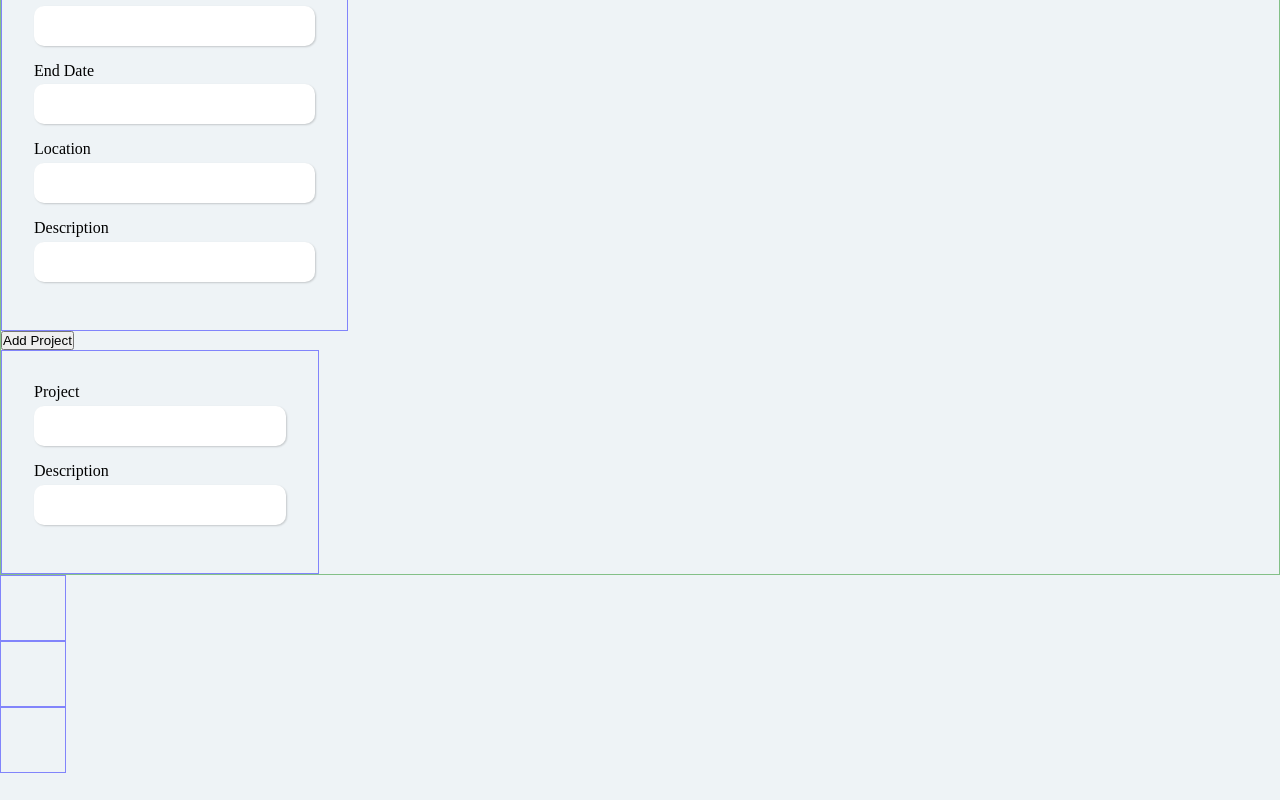
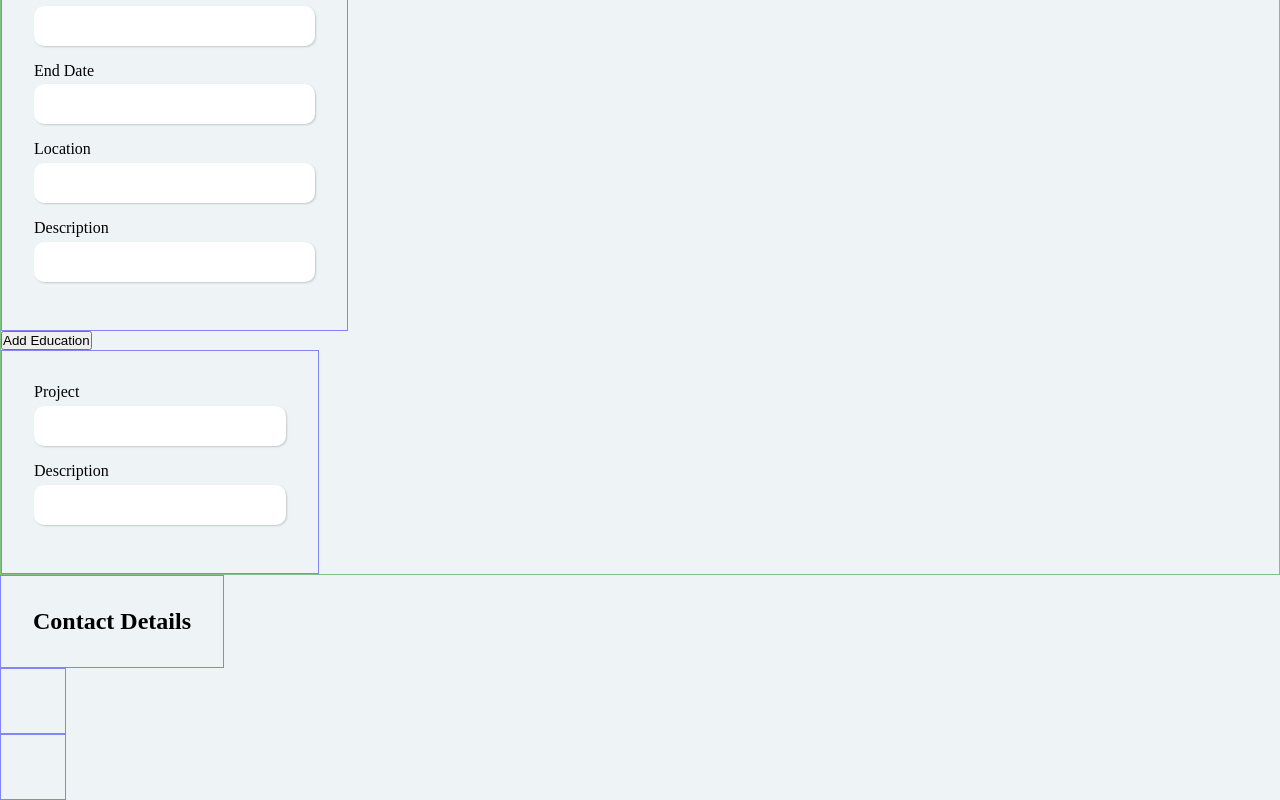
Before and after one commit to john0ground/CV-App, a React (Vite) app: page / in a window 1280 px wide. Shown: the part 1116-1916 px from the top of the page. Before the commit the page ends 1889 px from the top, so only its background shows below. Built offline with nearby package versions, Linux system fonts and the light colour scheme.

Commit message:
implement cv data addition

```diff
--- a/src/App.tsx
+++ b/src/App.tsx
@@ -1,32 +1,57 @@
 import { CvHeader, HeaderInputs } from './components/Header';
 import { CvContact, ContactInputs } from './components/Contact';
-import { CvEducation, EducationInputs } from './components/Education';
-import { WorkInputs, CvWork } from './components/Work';
+import { CvEducation, EducationInputs, Details as EducationDetails } from './components/Education';
+import { WorkInputs, CvWork, Details as WorkDetails } from './components/Work';
 import { ProjectInputs, CvProject, Details as ProjectDetails } from './components/Projects';
 
 import { useState } from 'react';
 import { v4 as uuid } from 'uuid';
 import './style/style.scss';
 
-export default function App() {
-    const [headerDetails, setHeaderDetails] = useState({fullName: '', niche: ''});
-    const [contactDetails, setContactDetails] = useState({email:'', contactNumber:'', address:''});
+const headerData = {
+    fullName:'',
+    niche:'',
+    key: uuid()
+}
 
-    const [projectDetails, setProjectDetails] = useState<ProjectDetails[]>([{ project:'', description:'', key: uuid() }]);
-    const [workDetails, setWorkDetails] = useState({
+const contactData = {
+    email:'',
+    contactNumber:'',
+    address:'',
+    key: uuid()
+}
+
+const projectData = {
+    project:'',
+    description:'',
+    key: uuid()
+}
+
+const workData = {
     companyName: '',
     positionTitle:'',
     startDate:'',
     endDate:'',
     location: '',
-        description: ''
-    });
-    const [educationDetails, setEducationDetails] = useState({
+    description: '',
+    key: uuid()
+}
+
+const educationData = {
     school: '',
     field: '',
     startYear: '',
-        endYear: ''
-    });
+    endYear: '',
+    key: uuid()
+}
+
+export default function App() {
+    const [headerDetails, setHeaderDetails] = useState({...headerData});
+    const [contactDetails, setContactDetails] = useState({...contactData});
+
+    const [projectDetails, setProjectDetails] = useState<ProjectDetails[]>([{ ...projectData }]);
+    const [workDetails, setWorkDetails] = useState<WorkDetails[]>([{ ...workData }]);
+    const [educationDetails, setEducationDetails] = useState<EducationDetails[]>([{ ...educationData }]);
 
     // function loadSampleDetails() {
     //     const newHeaderDetails = { ...headerDetails, fullName: 'Nathan Drake', niche: 'Frontend Dev' };
@@ -49,20 +74,30 @@ export default function App() {
         setContactDetails(prevDetails => ({ ...prevDetails, [key]:value }));
     }
 
-    function handleWorkDetails(value:string, key:string) {
-        setWorkDetails(prevDetails => ({ ...prevDetails, [key]:value }));
+    function handleWorkDetails(value:string, property: keyof WorkDetails, key:string) {
+        const prevDetails = [...workDetails]
+        const workIndex = prevDetails.findIndex((work) => work.key === key);
+        prevDetails[workIndex][property] = value;
+        setWorkDetails(prevDetails);
     }
 
     function handleProjectDetails(value:string, property: keyof ProjectDetails, key:string) {
         const prevDetails = [...projectDetails]
         const projectIndex = prevDetails.findIndex((proj) => proj.key === key);
         prevDetails[projectIndex][property] = value;
-
         setProjectDetails(prevDetails);
     }
 
-    function handleEducationDetails(value:string, key:string) {
-        setEducationDetails(prevDetails => ({ ...prevDetails, [key]:value }));
+    function handleEducationDetails(value:string, property: keyof EducationDetails, key:string) {
+        const prevDetails = [...educationDetails]
+        const educationIndex = prevDetails.findIndex((education) => education.key === key);
+        prevDetails[educationIndex][property] = value;
+        setEducationDetails(prevDetails);
+    }
+
+    function addEducation() {
+        const newEducationDetails = [...educationDetails, {...educationData, key:uuid()}];
+        setEducationDetails(newEducationDetails);
     }
 
     return (
@@ -70,9 +105,15 @@ export default function App() {
             <div className='editor'>
                 <HeaderInputs details={headerDetails} handleChange={handleHeaderDetails} />
                 <ContactInputs details={contactDetails} handleChange={handleContactDetails} />
-                <EducationInputs details={educationDetails} handleChange={handleEducationDetails} />
-                <WorkInputs details={workDetails} handleChange={handleWorkDetails} />
-                <button>Add Project</button>
+
+                {educationDetails.map((education) => (
+                    <EducationInputs key={education.key} details={education} handleChange={handleEducationDetails} />
+                ))}
+
+                {workDetails.map((work) => (
+                    <WorkInputs key={work.key} details={work} handleChange={handleWorkDetails} />
+                ))}
+                <button onClick={addEducation}>Add Education</button>
 
                 {projectDetails.map((project) => (
                     <ProjectInputs key={project.key} details={project} handleChange={handleProjectDetails} />
@@ -84,11 +125,15 @@ export default function App() {
 
                 <div className="cv-aside">
                     <CvContact details={contactDetails} />
-                    <CvEducation details={educationDetails} />
+                    {educationDetails.map((education) => (
+                        <CvEducation key={education.key} details={education} />
+                    ))}
                 </div>
 
                 <div className="cv-main">
-                    <CvWork details={workDetails} />
+                    {workDetails.map((work) => (
+                        <CvWork key={work.key} details={work} />
+                    ))}
                     {projectDetails.map((project) => (
                         <CvProject key={project.key} details={project} />
                     ))}
@@ -107,5 +152,5 @@ export default function App() {
     );
 }
 
-//  project details mapping
-//  place key on every component from map
+// id for single data components
+// structure for load sample vs current edit
--- a/src/components/Contact.tsx
+++ b/src/components/Contact.tsx
@@ -1,6 +1,6 @@
 import { TextInput } from "./Inputs";
 type ChangeHandler = (value:string, key:string) => void;
-interface Details { email:string, contactNumber:string, address:string }
+interface Details { email:string, contactNumber:string, address:string, key:string }
 
 interface ContactInputsProps {
     details: Details;
@@ -19,6 +19,7 @@ function ContactInputs({ details, handleChange }: ContactInputsProps) {
                     label='Email'
                     name='email'
                     value={details.email}
+                    id={details.key}
                     onChange={(e: { target: { value: string; }; }) => handleChange(e.target.value, 'email')}
                 />
             </div>
@@ -27,6 +28,7 @@ function ContactInputs({ details, handleChange }: ContactInputsProps) {
                     label='Contact Number'
                     name='contactNumber'
                     value={details.contactNumber}
+                    id={details.key}
                     onChange={(e: { target: { value: string; }; }) => handleChange(e.target.value, 'contactNumber')}
                 />
             </div>
@@ -35,6 +37,7 @@ function ContactInputs({ details, handleChange }: ContactInputsProps) {
                     label='Address'
                     name='address'
                     value={details.address}
+                    id={details.key}
                     onChange={(e: { target: { value: string; }; }) => handleChange(e.target.value, 'address')}
                 />
             </div>
@@ -46,6 +49,7 @@ function ContactInputs({ details, handleChange }: ContactInputsProps) {
 function CvContact( { details }: CvContactProps) {
     return(
         <section>
+            <h2>Contact Details</h2>
             <span>{details.email}</span>
             <span>{details.contactNumber}</span>
             <span>{details.address}</span>
--- a/src/components/Header.tsx
+++ b/src/components/Header.tsx
@@ -1,6 +1,6 @@
 import { TextInput } from "./Inputs";
 type ChangeHandler = (value:string, key:string) => void;
-interface Details { fullName:string, niche:string }
+interface Details { fullName:string, niche:string, key:string }
 
 interface HeaderInputsProps {
     details: Details;
@@ -19,6 +19,7 @@ function HeaderInputs({ details, handleChange }: HeaderInputsProps) {
                     label='Full Name'
                     name='fullName'
                     value={details.fullName}
+                    id={details.key}
                     onChange={(e: { target: { value: string; }; }) => handleChange(e.target.value, 'fullName')}
                 />
             </div>
@@ -27,6 +28,7 @@ function HeaderInputs({ details, handleChange }: HeaderInputsProps) {
                     label='Niche'
                     name='niche'
                     value={details.niche}
+                    id={details.key}
                     onChange={(e: { target: { value: string; }; }) => handleChange(e.target.value, 'niche')}
                 />
             </div>
--- a/src/components/Projects.tsx
+++ b/src/components/Projects.tsx
@@ -19,6 +19,7 @@ export function ProjectInputs({details, handleChange}: ProjectInputsProps) {
                     label='Project'
                     name='project'
                     value={ details.project }
+                    id = { details.key }
                     onChange={(e: { target: { value: string; }; }) => handleChange(e.target.value, 'project', details.key)}
                 />
             </div>
@@ -27,6 +28,7 @@ export function ProjectInputs({details, handleChange}: ProjectInputsProps) {
                     label='Description'
                     name='project-description'
                     value = { details.description }
+                    id = {details.key}
                     onChange={(e: { target: { value: string; }; }) => handleChange(e.target.value, 'description', details.key)}
                 />
             </div>
```
Also changed, not shown: src/components/Education.tsx (+13 -10 lines), src/components/Work.tsx (+18 -13 lines). Lines whose indentation alone changed are shown as unchanged.
